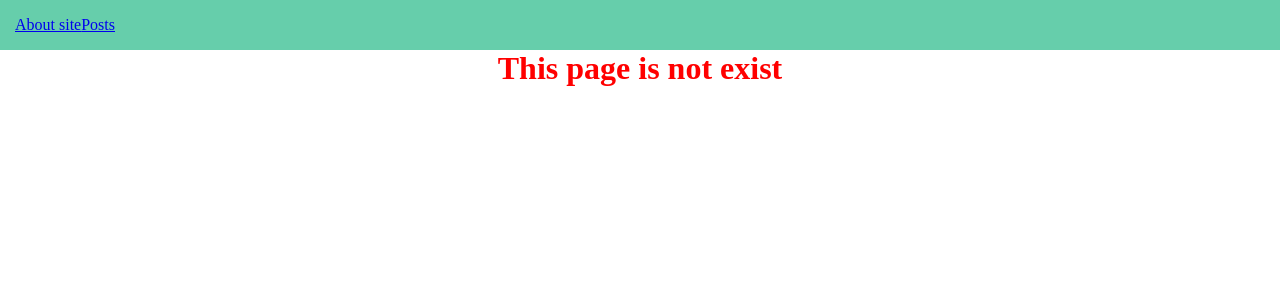
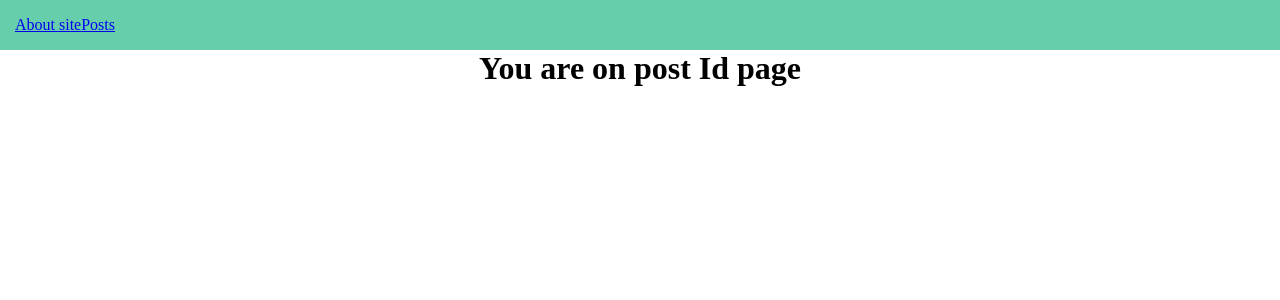
Before and after one commit to AKV85/react2, a React (Create React App) app: page /posts/1 in a window 1280 px wide. Before the commit this address led to /error. Shown: the top 300 px of the page. Built offline with nearby package versions, Linux system fonts and the light colour scheme.

Commit message:
PostIdPage

```diff
--- a/src/components/AppRouter.jsx
+++ b/src/components/AppRouter.jsx
@@ -3,13 +3,15 @@ import { Navigate, Routes, Route } from 'react-router-dom';
 import About from '../pages/About';
 import Posts from '../pages/Posts';
 import Error from '../pages/Error';
+import PostIdPage from '../pages/PostIdPage';
 
 const AppRouter = () => {
     return (
         <Routes>
             <Route path="/about" element={<About />} />
-            <Route path="/posts" element={<Posts />} />
+            <Route exact path="/posts" element={<Posts />} />
             <Route path="/error" element={<Error />} />
+            <Route exact path="/posts/:id" element={<PostIdPage />} />
             <Route path="*" element={<Navigate to="/error" />} />
         </Routes>
     );
--- a/src/components/postItem.jsx
+++ b/src/components/postItem.jsx
@@ -1,7 +1,9 @@
 import React from "react";
 import MyButton from "./UI/buttons/MyButton";
+import {useNavigate} from 'react-router-dom'
 
 const PostItem = (props) => {
+  const router=useNavigate()
   return (
     <div className="post">
       <div className="post__content">
@@ -11,6 +13,9 @@ const PostItem = (props) => {
         </div>
       </div>
       <div className="post__btns">
+      <MyButton onClick={() => router.push(`/posts/${props.post.id}`)}>
+          Open
+        </MyButton>
         <MyButton onClick={() => props.remove(props.post)}>
           Delete
         </MyButton>
--- /dev/null
+++ b/src/pages/PostIdPage.jsx
@@ -0,0 +1,11 @@
+import React from 'react';
+
+const PostIdPage = () => {
+    return (
+        <div>
+            <h1>You are on post Id page</h1>
+        </div>
+     );
+}
+
+export default PostIdPage;
--- a/src/styles/myStyle.css
+++ b/src/styles/myStyle.css
@@ -23,8 +23,13 @@
     align-items: center;
 }
 
+
 .remove-btn {
     margin-right: 0.5rem;
+}
+
+.post__btns {
+    display: flex;
 }
 
 .post-enter {
```
